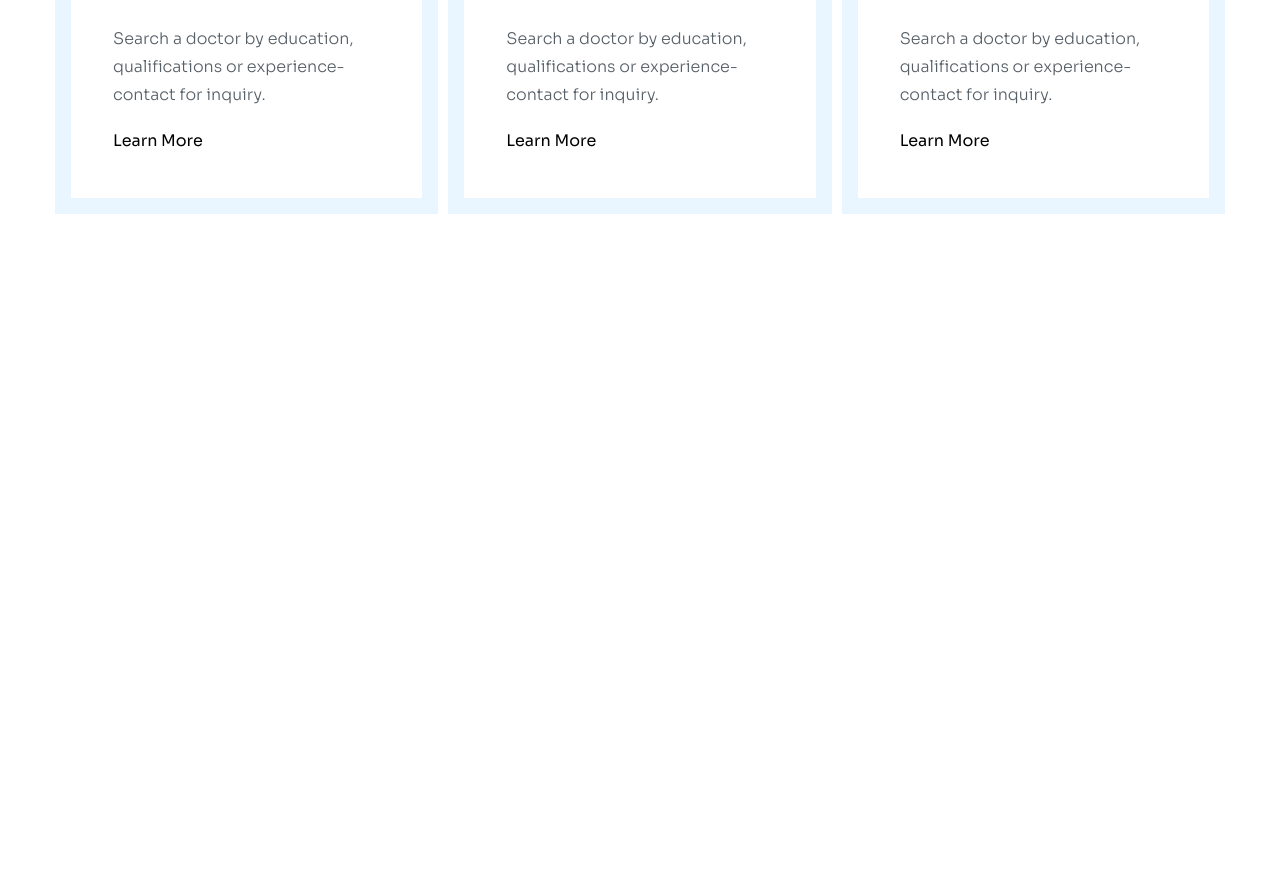
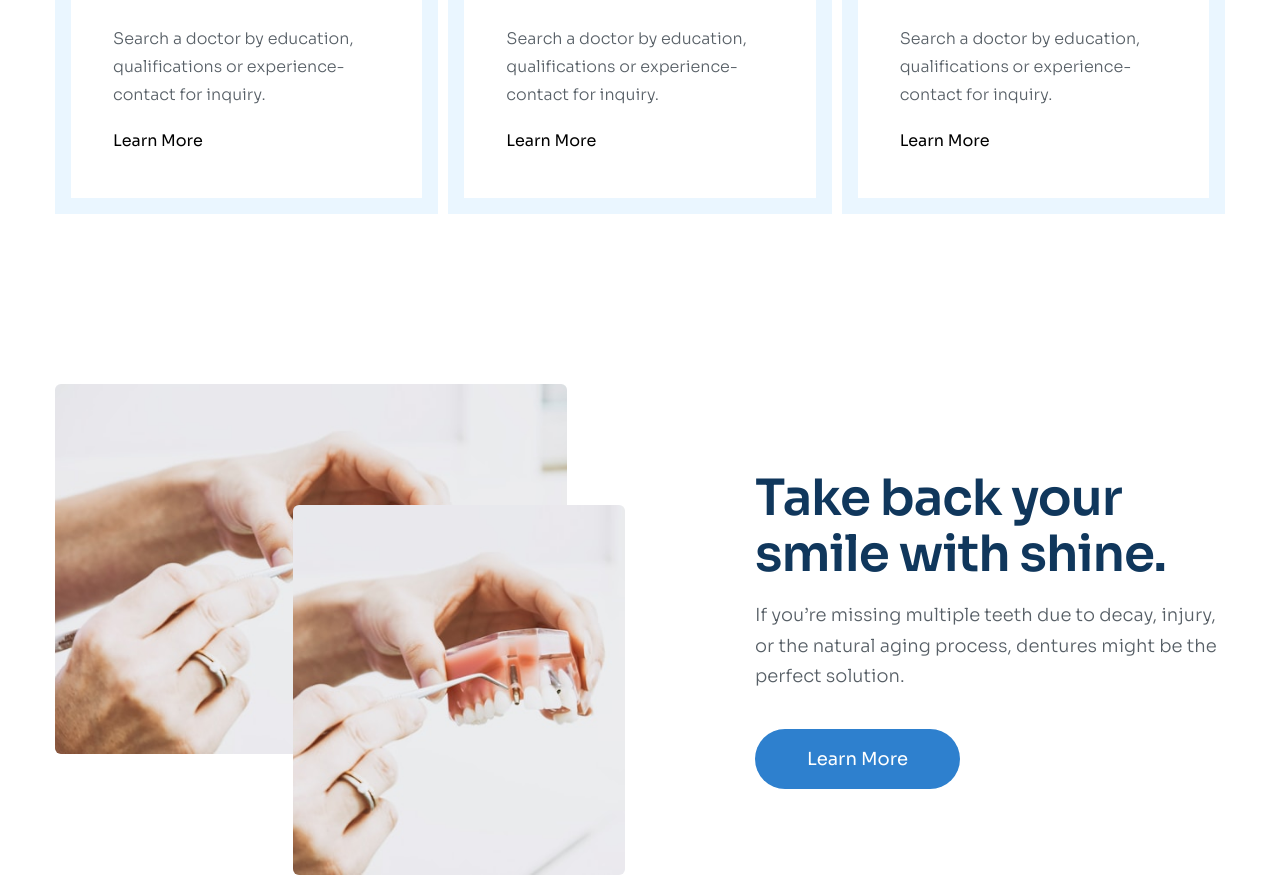
Before and after one commit to TLammgh/S-n-Ph-m-3, a plain HTML site: page index.html in a window 1280 px wide. Shown: the part 2184-3059 px from the top of the page. Before the commit the page ends 2398 px from the top, so only its background shows below. Drawn offline with Linux system fonts and the light colour scheme; files that its build step writes are made by us from their sources.

Commit message:
4. backs

```diff
--- a/assect/style.css
+++ b/assect/style.css
@@ -329,3 +329,51 @@ ul {
   font-size: 1.6rem;
   line-height: 1.75;
 }
+
+/* take-backs */
+.backs .container {
+  padding-top: 170px;
+  display: flex;
+  align-items: center;
+  justify-content: space-between;
+}
+
+.backs__img {
+  display: flex;
+}
+
+.backs__img--img1 {
+  width: 512px;
+  height: 370px;
+  border-radius: 6px;
+  object-fit: cover;
+}
+
+.backs__img--img2 {
+  width: 332px;
+  height: 370px;
+  border-radius: 6px;
+  object-fit: cover;
+  margin-top: 121px;
+  margin-left: -274px;
+}
+
+/* backs-right */
+.backs__right--info {
+  width: 470px;
+  margin-top: 0;
+}
+
+.backs__right--desc {
+  margin-top: 18px;
+  width: 468px;
+}
+
+.backs__right--action {
+  margin-top: 38px;
+  width: 205px;
+  height: 60px;
+  display: flex;
+  align-items: center;
+  justify-content: center;
+}
--- a/index.html
+++ b/index.html
@@ -303,6 +303,32 @@
           </div>
         </div>
       </section>
+      <section class="backs">
+        <div class="container">
+          <div class="backs__img">
+            <img
+              src="./assect/img/dentist2.jpg"
+              alt=""
+              class="backs__img--img1"
+            />
+            <img
+              src="./assect/img/dentist2.jpg"
+              alt="Take back your smile with shine."
+              class="backs__img--img2"
+            />
+          </div>
+          <div class="backs__right">
+            <h3 class="backs__right--info section-info">
+              Take back your smile with shine.
+            </h3>
+            <p class="backs__right--desc section-desc">
+              If you’re missing multiple teeth due to decay, injury, or the
+              natural aging process, dentures might be the perfect solution.
+            </p>
+            <a href="#!" class="backs__right--action btn">Learn More</a>
+          </div>
+        </div>
+      </section>
     </main>
   </body>
 </html>
```
Also changed, not shown: assect/img/dentist2.jpg (added).
